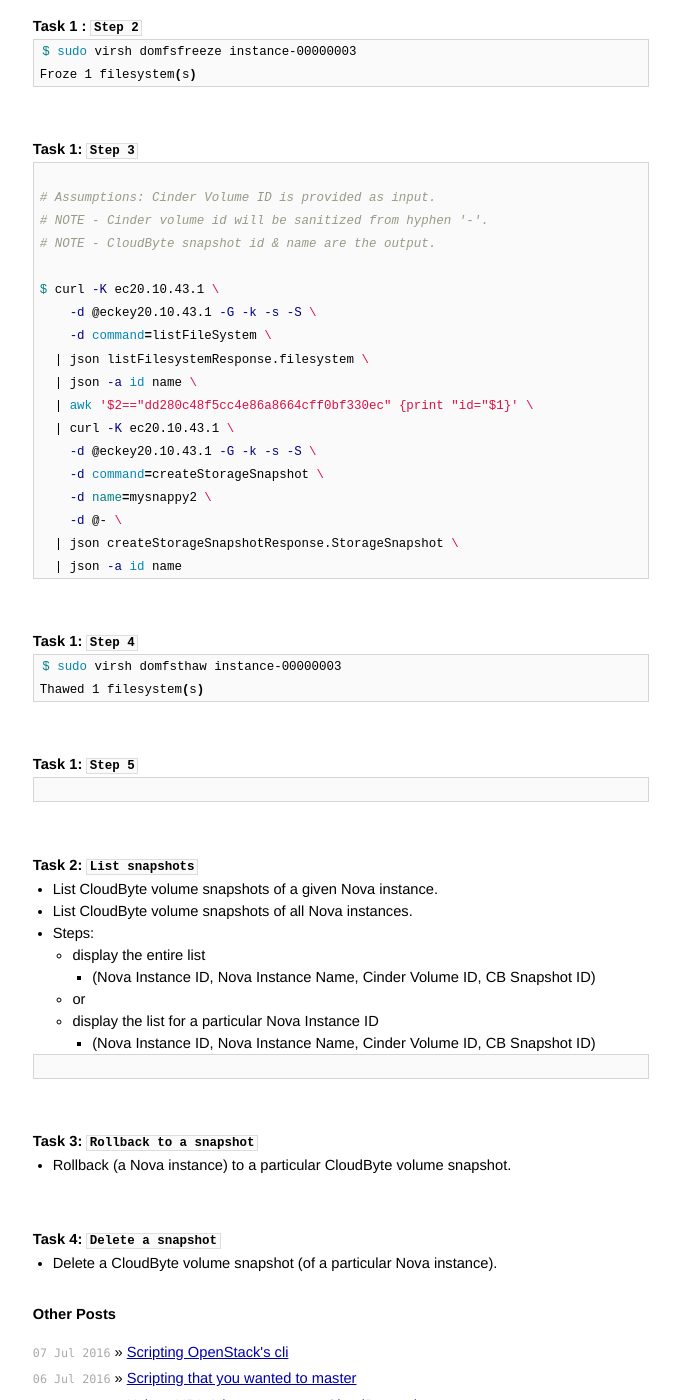
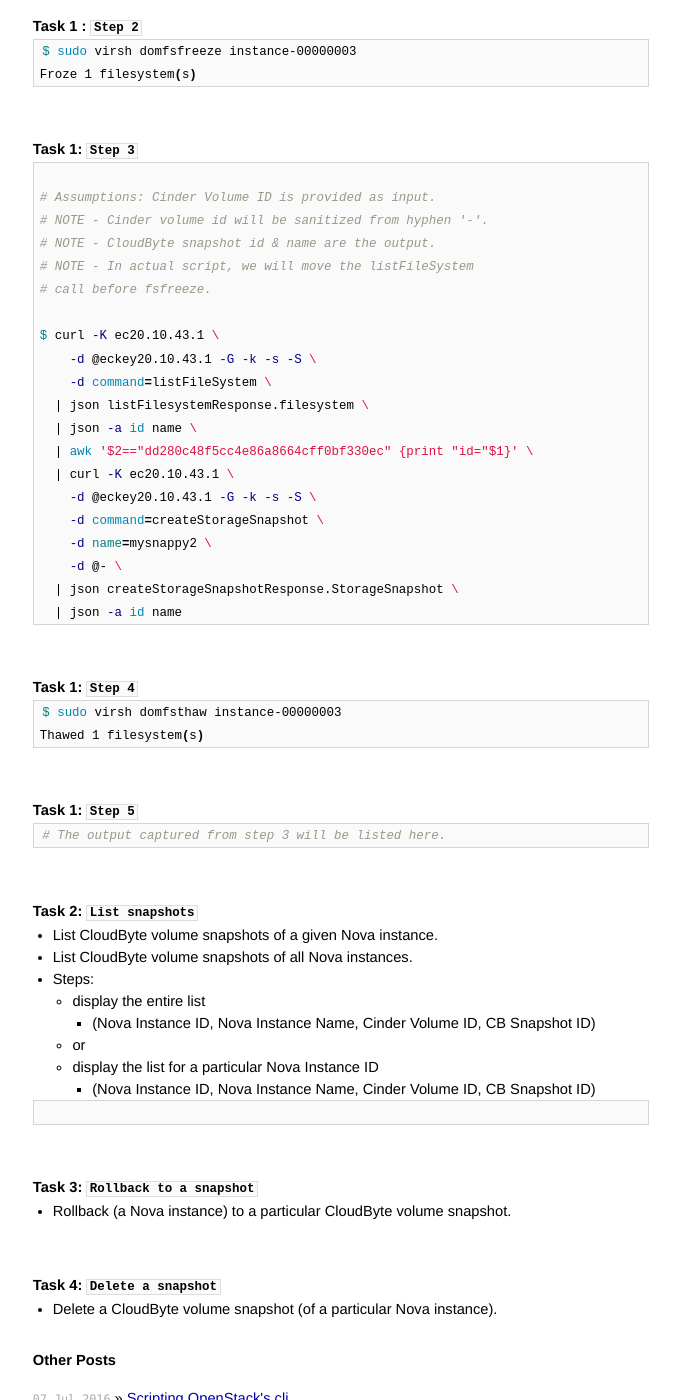
Before and after one commit to AmitKumarDas/amitkumardas.github.io, a Jekyll site: the page built from _posts/2016-07-08-crash-consistent-cloudbyte-snapshots-of-vms-created-using-openstack-and-libvirt-on-kvm.md, in a window 1280 px wide and 1400 px high, scrolled down 2010 px. Shown: the whole window, without its empty margins (299-979 px from the left). Built offline with Jekyll 4.4.1, drawn with Linux system fonts in a browser that asks for light colours.

Commit message:
Update 2016-07-08-crash-consistent-cloudbyte-snapshots-of-vms-created-using-openstack-and-libvirt-on-kvm.md

````diff
--- a/_posts/2016-07-08-crash-consistent-cloudbyte-snapshots-of-vms-created-using-openstack-and-libvirt-on-kvm.md
+++ b/_posts/2016-07-08-crash-consistent-cloudbyte-snapshots-of-vms-created-using-openstack-and-libvirt-on-kvm.md
@@ -119,6 +119,8 @@
 # Assumptions: Cinder Volume ID is provided as input.
 # NOTE - Cinder volume id will be sanitized from hyphen '-'.
 # NOTE - CloudByte snapshot id & name are the output.
+# NOTE - In actual script, we will move the listFileSystem
+# call before fsfreeze.
 
 $ curl -K ec20.10.43.1 \
     -d @eckey20.10.43.1 -G -k -s -S \
@@ -149,7 +151,7 @@
 ### Task 1: ```Step 5```
 
 ```bash
-
+# The output captured from step 3 will be listed here.
 ```
 
 <br />
````
